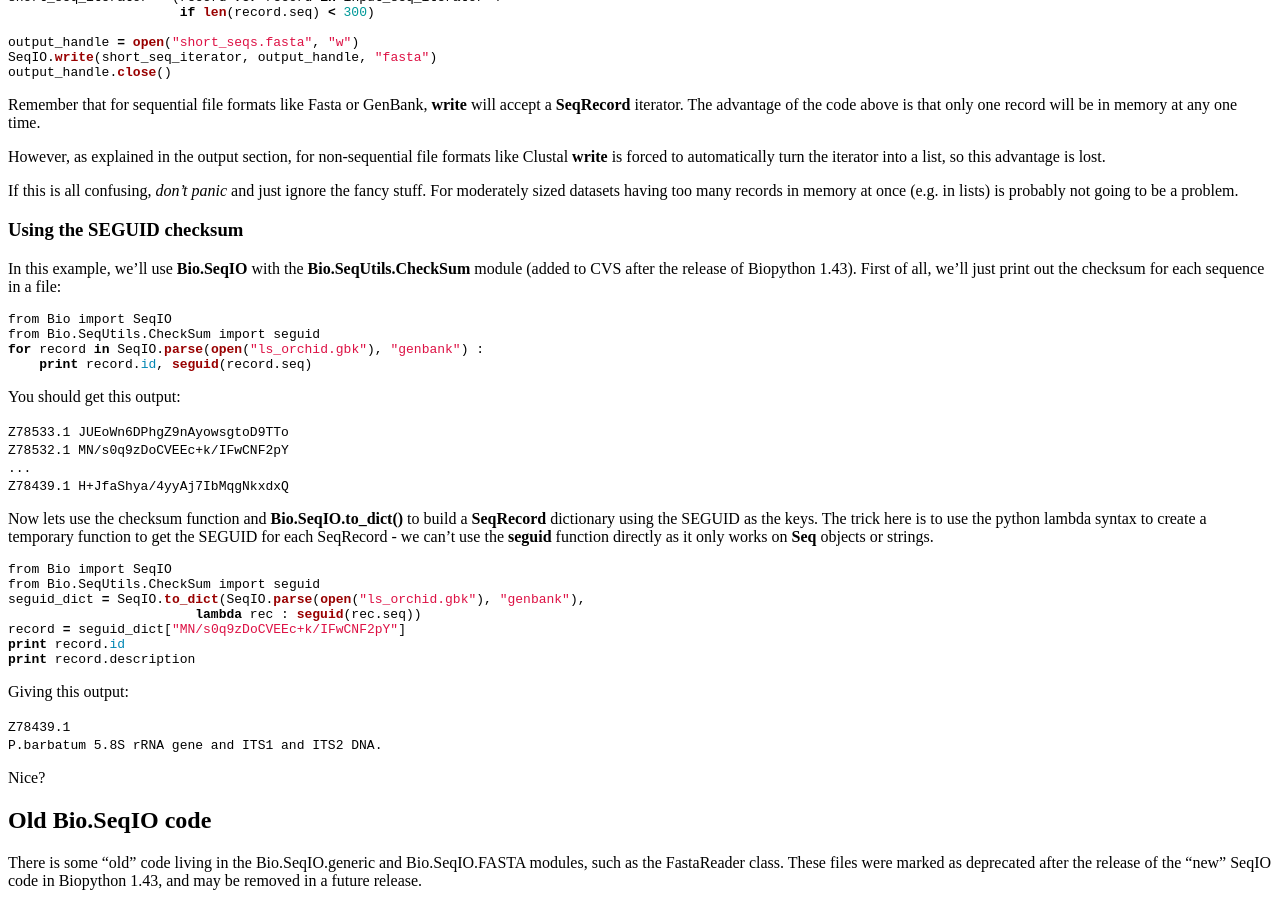
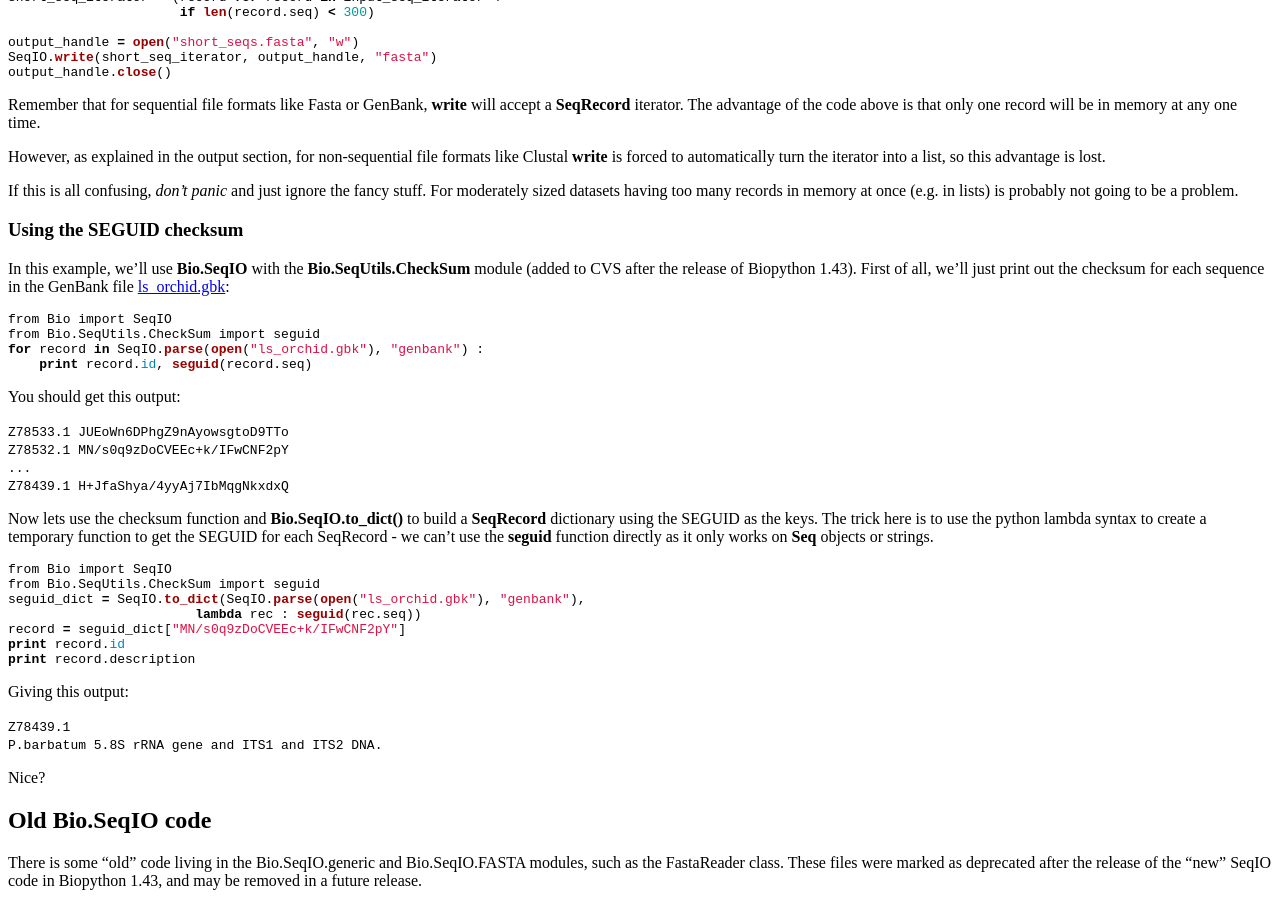
Before and after one commit to biopython/biopython.github.io, a Jekyll site: the page built from wiki/SeqIO.md, in a window 1280 px wide and 900 px high, scrolled down 3503 px. Built offline with Jekyll 4.4.1, drawn with Linux system fonts in a browser that asks for light colours.

Commit message:
Link to example file

````diff
--- a/wiki/SeqIO.md
+++ b/wiki/SeqIO.md
@@ -321,7 +321,8 @@ For moderately sized datasets having too many records in memory at once
 In this example, we'll use **Bio.SeqIO** with the
 **Bio.SeqUtils.CheckSum** module (added to CVS after the release of
 Biopython 1.43). First of all, we'll just print out the checksum for
-each sequence in a file:
+each sequence in the GenBank file
+[ls\_orchid.gbk](http://biopython.org/DIST/docs/tutorial/examples/ls_orchid.gbk):
 
 ``` python
 from Bio import SeqIO
````
Also changed, not shown: 1 other file.
